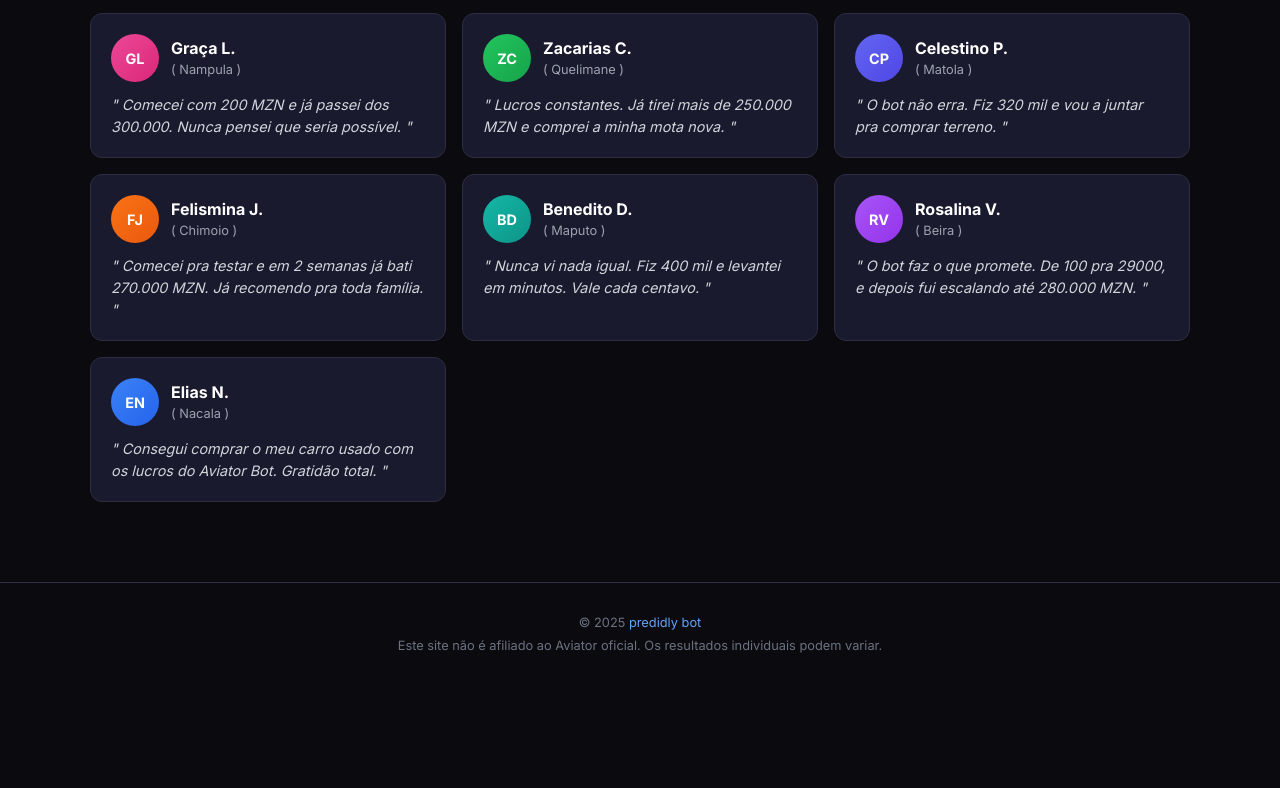
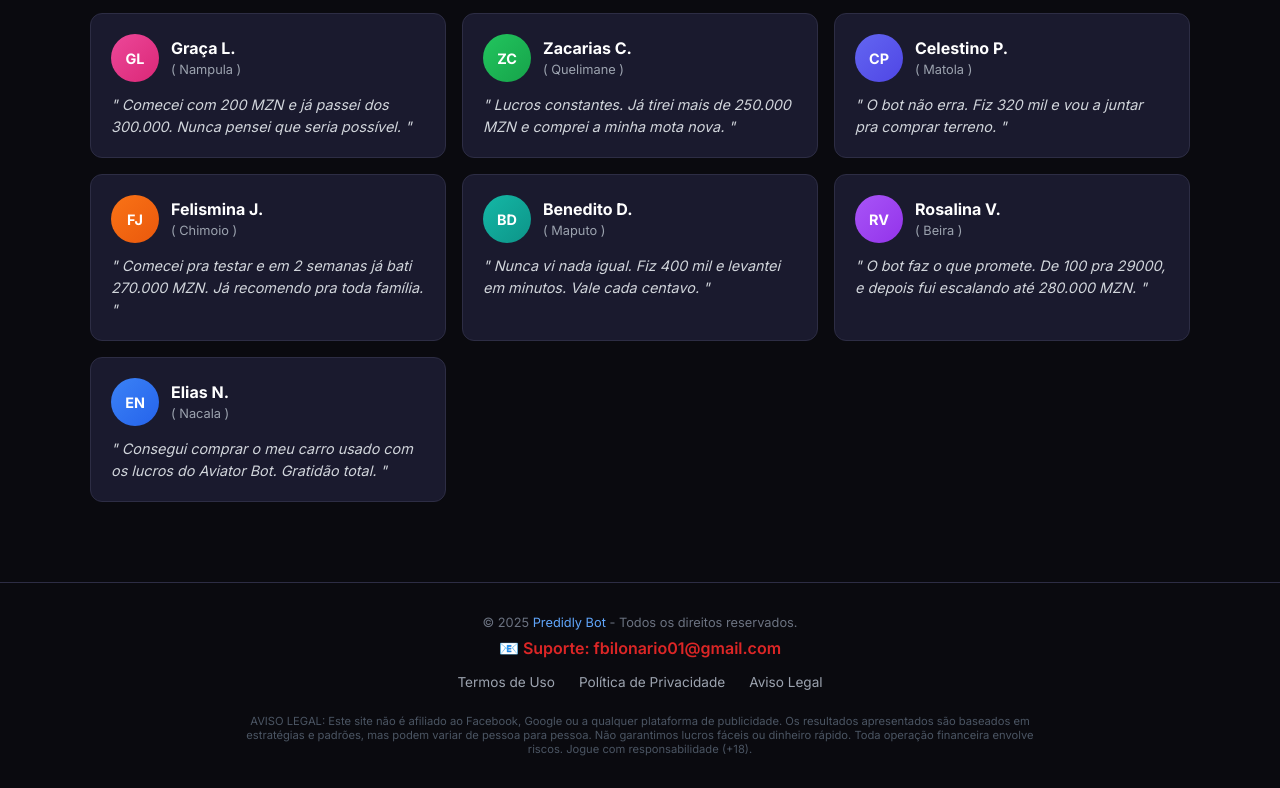
Before and after one commit to Gumballxnz/predidly-bot-page, a plain HTML site: page index.html in a window 1280 px wide. Shown: the part 1471-2259 px from the top of the page. Before the commit the page ends 2156 px from the top, so only its background shows below. Drawn offline with Linux system fonts and the light colour scheme.

Commit message:
Update copy and footer for Facebook Ads compliance

```diff
--- a/index.html
+++ b/index.html
@@ -6,7 +6,7 @@
     <meta name="viewport" content="width=device-width, initial-scale=1.0">
     <title>Oficial do Aviador Bot - Mude de Vida Rápido</title>
     <meta name="description"
-        content="Domina o Aviador para faturar 100mil todos os meses com este bot. Transforma 100 meticais em lucros de até 15.000 MZN.">
+        content="Domina a estratégia do Aviador com este assistente inteligente. Potencialize seus resultados com análise em tempo real.">
     <meta name="author" content="Predidly Bot">
 
     <meta property="og:title" content="Oficial do Aviador Bot - Mude de Vida Rápido">
@@ -746,6 +746,41 @@
                 height: 24px;
             }
         }
+
+        .footer-links {
+            margin-top: 1rem;
+            display: flex;
+            justify-content: center;
+            gap: 1.5rem;
+            flex-wrap: wrap;
+        }
+
+        .footer-links a {
+            color: #9ca3af;
+            text-decoration: none;
+            font-size: 0.85rem;
+            transition: color 0.3s;
+        }
+
+        .footer-links a:hover {
+            color: #ffffff;
+        }
+
+        .disclaimer {
+            font-size: 0.7rem !important;
+            color: #4b5563 !important;
+            margin-top: 1.5rem;
+            max-width: 800px;
+            margin-left: auto;
+            margin-right: auto;
+        }
+
+        .support-email {
+            display: inline-block;
+            margin-top: 0.5rem;
+            color: #dc2626;
+            font-weight: 600;
+        }
     </style>
 </head>
 
@@ -756,13 +791,12 @@
             <span class="badge-oficial"><span class="plane-icon">✈</span> Bot Aviator Oficial</span>
 
             <h1>
-                <span class="red">Mude de vida Rápido:</span><br>
-                Domina o Aviador para faturar <span class="gold">100mil</span>
+                <span class="red">Avance para o Próximo Nível:</span><br>
+                Domine a estratégia do Aviador com <span class="gold">inteligência</span>
             </h1>
-            <h2>todos os meses com este bot</h2>
+            <h2>ferramenta poderosa para otimizar suas operações.</h2>
 
-            <p>Transforma <span class="green">100 meticais</span> em lucros de até <span class="gold">15.000 MZN</span>
-                .</p>
+            <p>Potencialize seus resultados com <span class="green">assistência em tempo real</span> e opere com mais <span class="gold">confiança</span>.</p>
         </div>
     </section>
 
@@ -782,7 +816,7 @@
             <span class="number" id="viewers-count">146</span>
             <span>pessoas estão a assistir agora…</span>
         </div>
-        <p class="live-text">Vê o Bot operando ao vivo.</p>
+        <p class="live-text">Veja o sistema operando.</p>
     </div>
 
     <!-- Video Section -->
@@ -812,7 +846,7 @@
     <!-- CTA Button -->
     <section class="cta-section">
         <a href="#" class="cta-btn" id="cta-btn">
-            🚀 Ativar Agora
+            🚀 Começar Agora
         </a>
     </section>
 
@@ -957,9 +991,20 @@
 
     <!-- Footer -->
     <footer class="footer">
-        <p>© 2025 <span class="brand">predidly bot</span></p>
-        <p style="margin-top: 0.5rem;">Este site não é afiliado ao Aviator oficial. Os resultados individuais podem
-            variar.</p>
+        <p>© 2025 <span class="brand">Predidly Bot</span> - Todos os direitos reservados.</p>
+        <div class="support-email">
+            📧 Suporte: fbilonario01@gmail.com
+        </div>
+
+        <div class="footer-links">
+            <a href="#">Termos de Uso</a>
+            <a href="#">Política de Privacidade</a>
+            <a href="#">Aviso Legal</a>
+        </div>
+
+        <p class="disclaimer">
+            AVISO LEGAL: Este site não é afiliado ao Facebook, Google ou a qualquer plataforma de publicidade. Os resultados apresentados são baseados em estratégias e padrões, mas podem variar de pessoa para pessoa. Não garantimos lucros fáceis ou dinheiro rápido. Toda operação financeira envolve riscos. Jogue com responsabilidade (+18).
+        </p>
     </footer>
 
     <!-- Notification Popup -->
```
